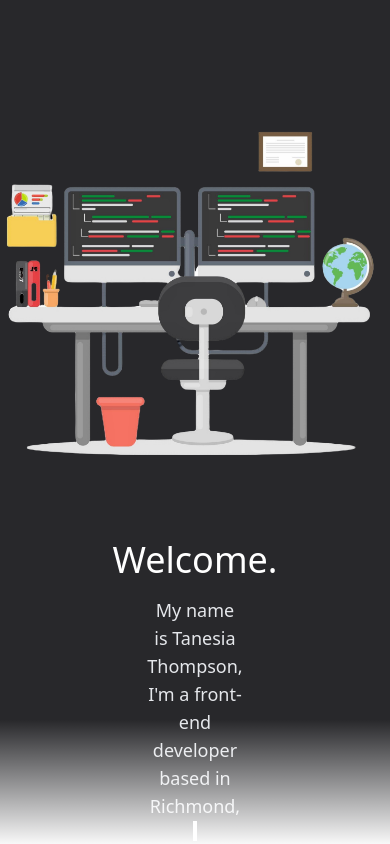
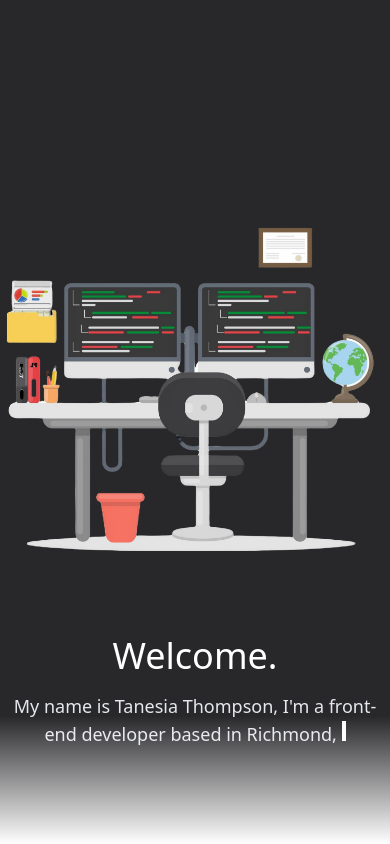
Before and after one commit to Tthompson8416/tanesiacodes, a React (Vite) app: page / in a window 390 px wide. Shown: the top 844 px of the page. Built offline with nearby package versions, Linux system fonts and the light colour scheme.

Commit message:
Padding removed for Intro paragraph section

```diff
--- a/src/components/IntroSection.jsx
+++ b/src/components/IntroSection.jsx
@@ -63,7 +63,7 @@ const typingInterval = showIntro ? setInterval(() => {
 
         {/* [5] MODIFIED PARAGRAPH: Replace static text with typed text */}
         <p
-          className={`text-lg md:text-xl pl-60 pr-60 text-gray-200 text-center transition-opacity duration-1000 ease-in-out ${
+          className={`text-lg md:text-xl text-gray-200 text-center transition-opacity duration-1000 ease-in-out ${
             showIntro ? "opacity-100" : "opacity-0"
           }`}
         >
```
